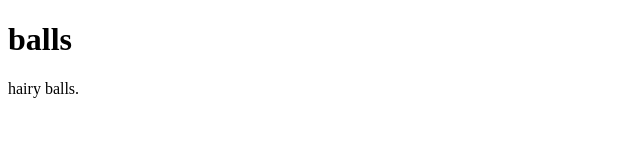
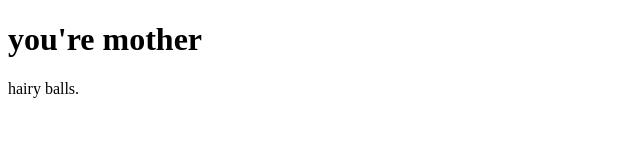
Before and after one commit to RobesonA/RobesonA.github.io, a plain HTML site: page index.html in a window 1280 px wide. Shown: the whole page, without its empty margins (0-640 px from the left). Drawn offline with Linux system fonts and the light colour scheme.

Commit message:
Update index.html

```diff
--- a/index.html
+++ b/index.html
@@ -1,7 +1,7 @@
 <!DOCTYPE html>
 <html>
 <body>
-<h1>balls</h1>
+<h1>you're mother</h1>
 <p>hairy balls.</p>
 </body>
 </html>
```
